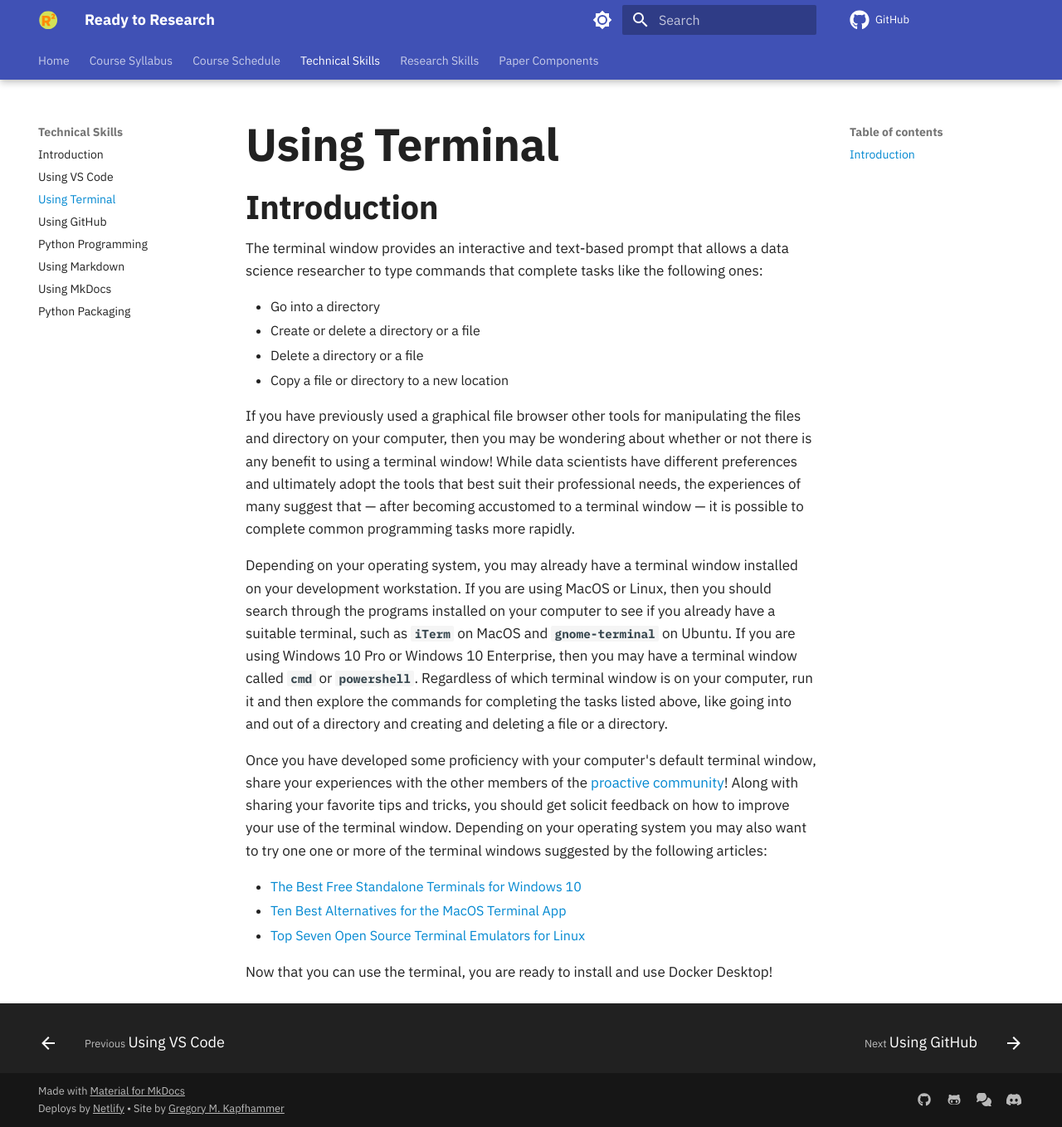
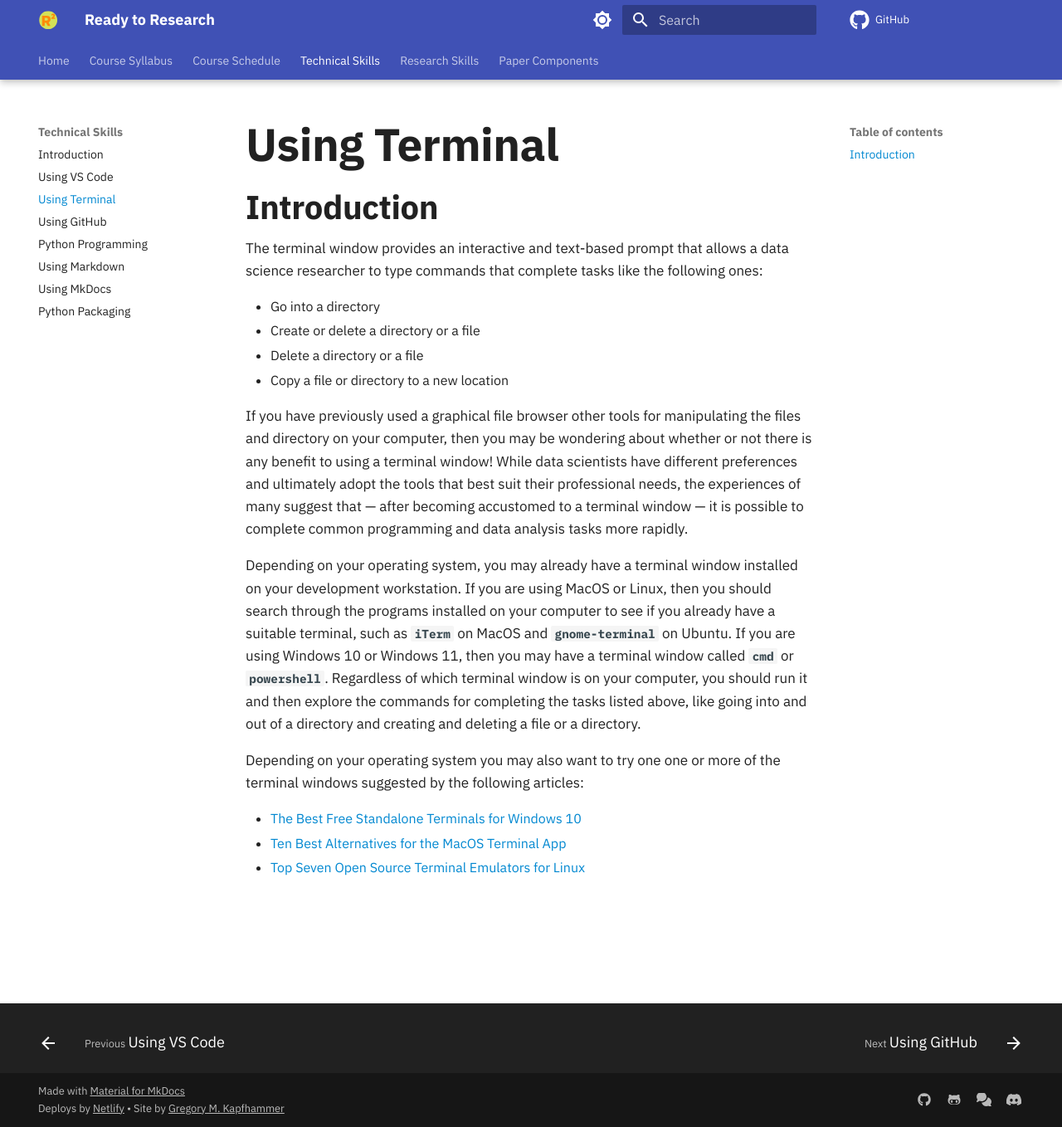
Before and after one commit to kaushal1014/research-paper-template-Athlete-Injuries, an MkDocs documentation site: the page built from docs/technical-skills/using-terminal.md, in a window 1280 px wide and 1358 px high. Shown: the whole window at 83% size. Built offline with MkDocs 1.6.1 and Material for MkDocs 9.7.7, drawn with Linux system fonts in a browser that asks for light colours; comment, search, counter and statistics services are not loaded.

Commit message:
refactor: Finish first draft of using-terminal content.

```diff
--- a/docs/technical-skills/using-terminal.md
+++ b/docs/technical-skills/using-terminal.md
@@ -17,29 +17,21 @@ about whether or not there is any benefit to using a terminal window! While data
 scientists have different preferences and ultimately adopt the tools that best
 suit their professional needs, the experiences of many suggest that &mdash;
 after becoming accustomed to a terminal window &mdash; it is possible to
-complete common programming tasks more rapidly.
+complete common programming and data analysis tasks more rapidly.
 
 Depending on your operating system, you may already have a terminal window
-installed on your development workstation. If you are using MacOS or Linux,
-then you should search through the programs installed on your computer to see
-if you already have a suitable terminal, such as `iTerm` on MacOS and
-`gnome-terminal` on Ubuntu. If you are using Windows 10 Pro or Windows 10
-Enterprise, then you may have a terminal window called `cmd` or `powershell`.
-Regardless of which terminal window is on your computer, run it and then
-explore the commands for completing the tasks listed above, like going into
-and out of a directory and creating and deleting a file or a directory.
+installed on your development workstation. If you are using MacOS or Linux, then
+you should search through the programs installed on your computer to see if you
+already have a suitable terminal, such as `iTerm` on MacOS and `gnome-terminal`
+on Ubuntu. If you are using Windows 10 or Windows 11, then you may have a
+terminal window called `cmd` or `powershell`. Regardless of which terminal
+window is on your computer, you should run it and then explore the commands for
+completing the tasks listed above, like going into and out of a directory and
+creating and deleting a file or a directory.
 
-Once you have developed some proficiency with your computer's default terminal
-window, share your experiences with the other members of the [proactive
-community](/proactive-community/community-connections/)! Along with sharing
-your favorite tips and tricks, you should get solicit feedback on how to
-improve your use of the terminal window. Depending on your operating system you
-may also want to try one one or more of the terminal windows suggested by the
-following articles:
+Depending on your operating system you may also want to try one one or more of
+the terminal windows suggested by the following articles:
 
 * [The Best Free Standalone Terminals for Windows 10](https://dev.to/adnanmostafa/the-best-free-standalone-terminals-for-windows-2019-kmj)
 * [Ten Best Alternatives for the MacOS Terminal App](https://www.fossmint.com/alternative-terminal-apps-for-macos/)
 * [Top Seven Open Source Terminal Emulators for Linux](https://opensource.com/life/17/10/top-terminal-emulators)
-
-Now that you can use the terminal, you are ready to install and use
-Docker Desktop!
```
